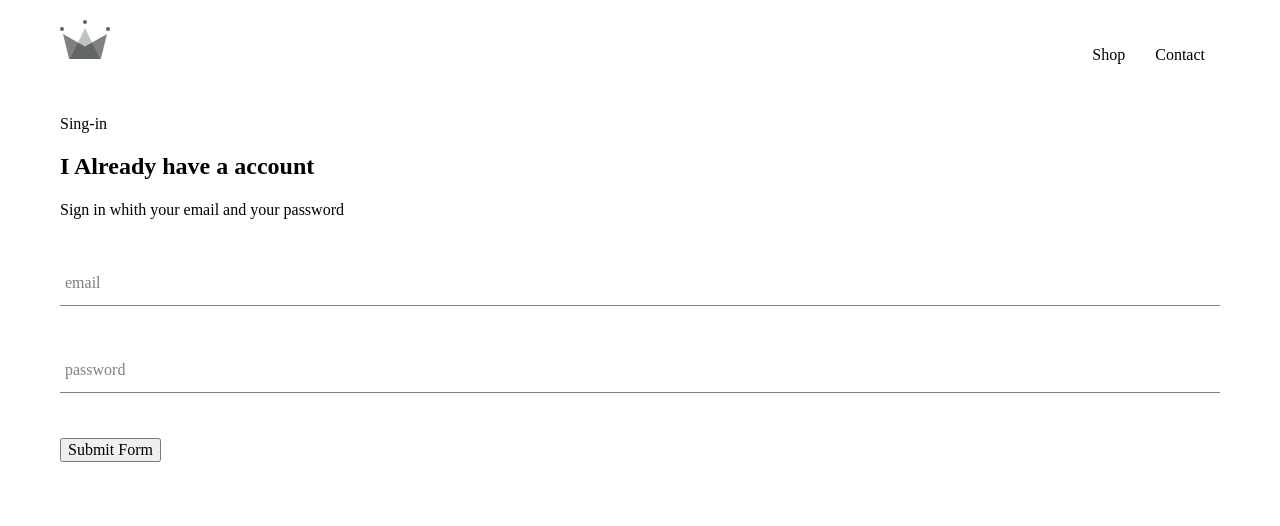
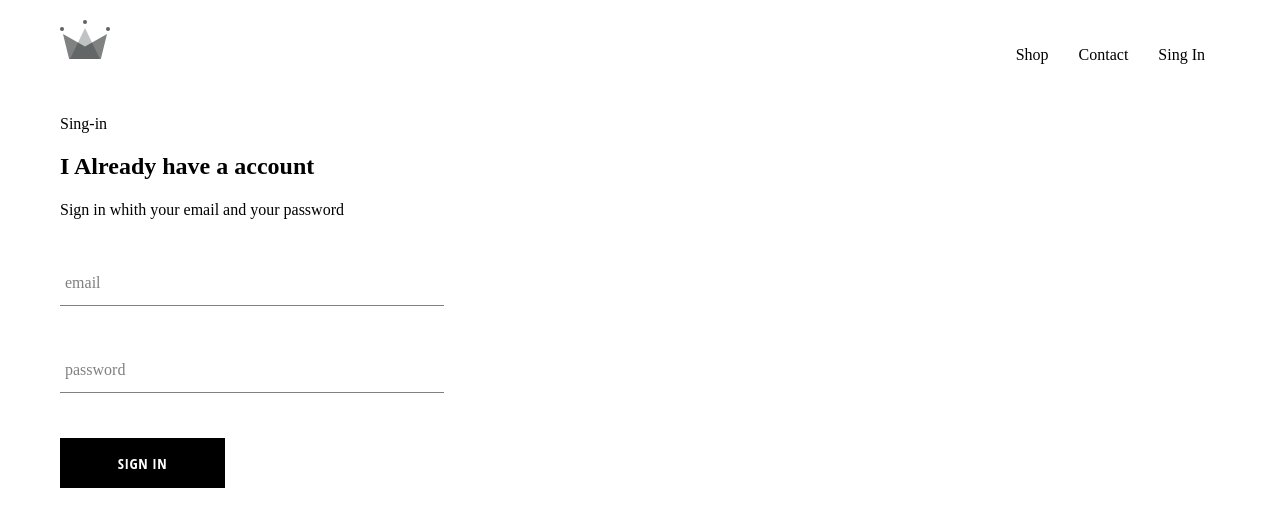
Before and after one commit to barbaroreyes/EcomerceCLone, a React (Create React App) app: page /singin in a window 1280 px wide. Shown: the top 526 px of the page. Built offline with nearby package versions, Linux system fonts and the light colour scheme; a web font is replaced by a local one.

Commit message:
added a button sign

```diff
--- a/src/App.js
+++ b/src/App.js
@@ -3,7 +3,8 @@
 import './App.css';
 import  HomePage from './pages/Homepages/homePage';
 import ShopPage  from './pages/shop/shop.componet';
-import SninAndUp from './pages/Sing/singCompo'
+import SninAndUp from './pages/Sing/singCompo';
+
 import  Header  from './Componets/header.componet//header.comp';
 
 
--- /dev/null
+++ b/src/Componets/custom-butttom/custom-butom.styles.scss
@@ -0,0 +1,22 @@
+.custom-button {
+    min-width: 165px;
+    width: auto;
+    height: 50px;
+    letter-spacing: 0.5px;
+    line-height: 50px;
+    padding: 0 35px 0 35px;
+    font-size: 15px;
+    background-color: black;
+    color: white;
+    text-transform: uppercase;
+    font-family: 'Open Sans Condensed';
+    font-weight: bolder;
+    border: none;
+    cursor: pointer;
+
+    &:hover {
+      background-color: white;
+      color: black;
+      border: 1px solid black;
+    }
+  }
--- /dev/null
+++ b/src/Componets/custom-butttom/custom-buttomComp.jsx
@@ -0,0 +1,9 @@
+import React from 'react';
+import './custom-butom.styles.scss'
+
+const CustomButton = ({children ,...otherProps}) => (
+    <button className='custom-button ' {...otherProps}>
+     {children}
+  </button>
+)
+export default CustomButton
--- a/src/Componets/header.componet/header.comp.jsx
+++ b/src/Componets/header.componet/header.comp.jsx
@@ -14,7 +14,9 @@
         <Link className='option' to='/contact'>
            Contact
         </Link>
-
+        <Link className='option' to='/contact'>
+           Sing In
+        </Link>
 
 
     </div>
--- a/src/pages/Sing-in/SingIn-Compo.jsx
+++ b/src/pages/Sing-in/SingIn-Compo.jsx
@@ -1,5 +1,6 @@
 import React from 'react';
-import FormInput from '../../fom-imput/form-inputCompo'
+import FormInput from '../../fom-imput/form-inputCompo';
+import CustomButton from '../../Componets/custom-butttom/custom-buttomComp'
 import './singin-compo.scss';
 
 
@@ -42,7 +43,7 @@
                label='password'
                required/>
 
-               <input type="submit"  value ='Submit Form'/>
+               <CustomButton type="submit">Sign in</CustomButton>
 
            </form>
          </div>
--- a/src/pages/Sing-in/singin-compo.scss
+++ b/src/pages/Sing-in/singin-compo.scss
@@ -0,0 +1,8 @@
+.sing-in{
+    width: 30vw;
+    display: flex;
+    flex-direction: column;
+    .title{
+        margin: 10px 0;
+    }
+}
```
